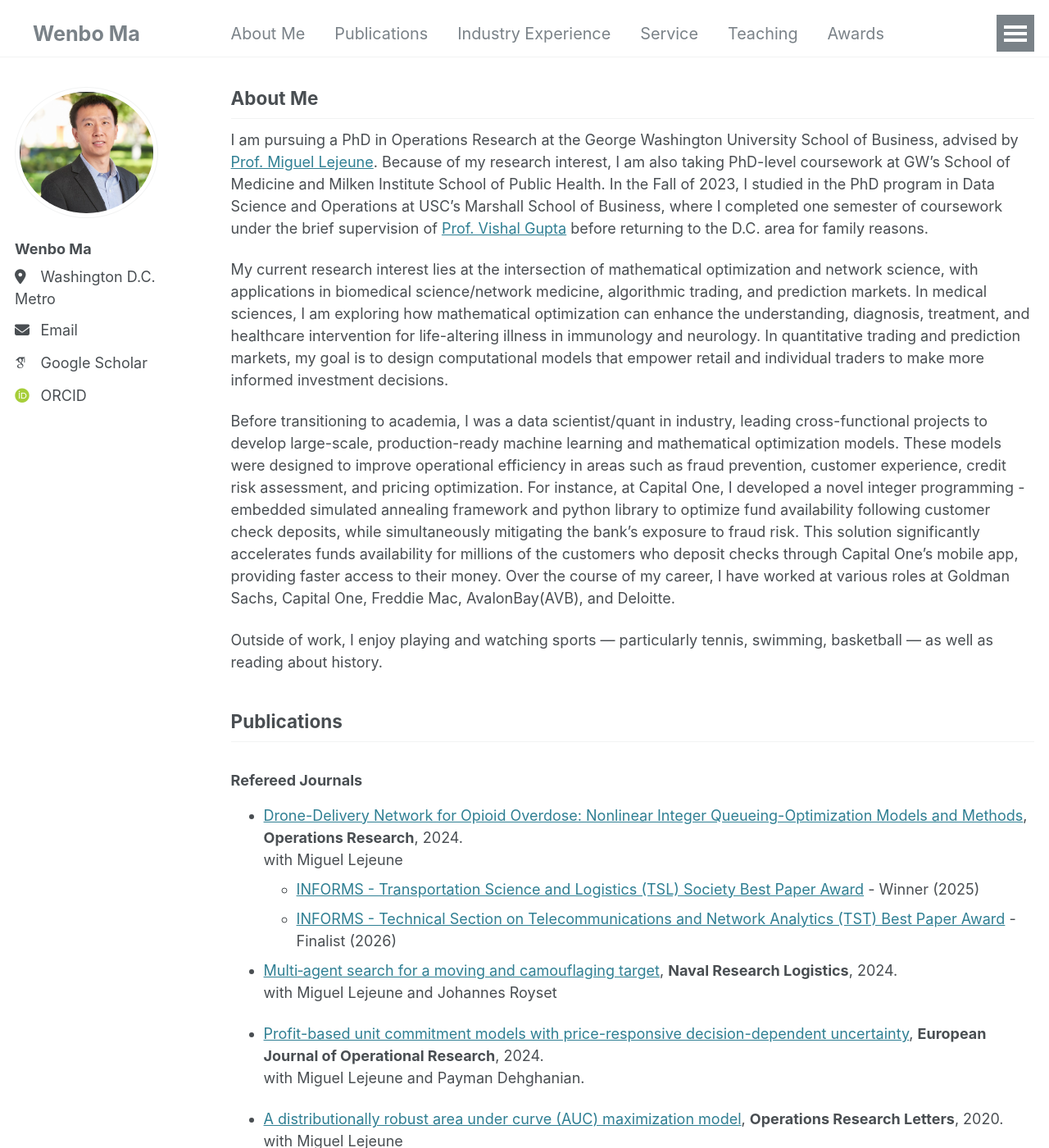
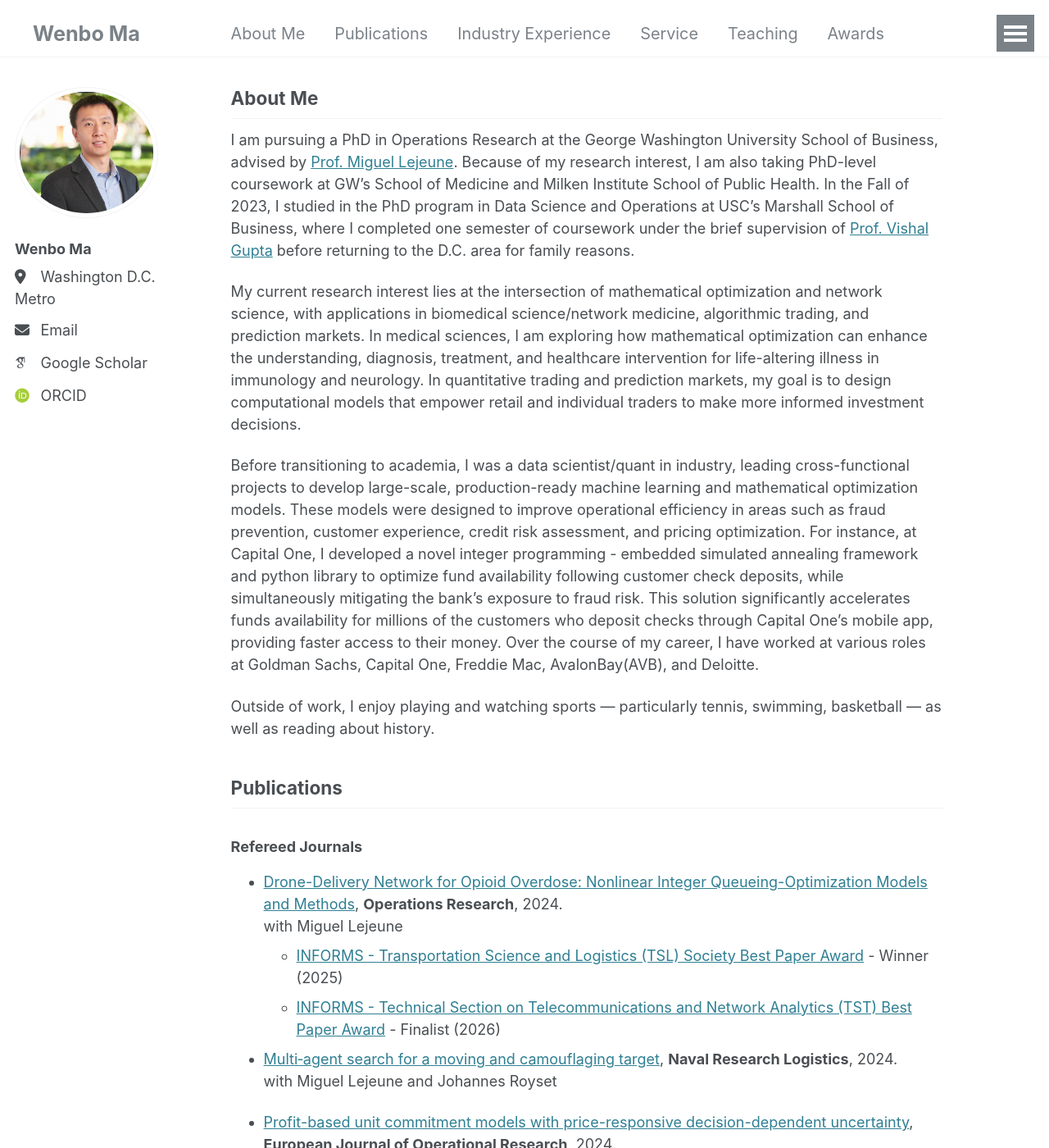
Before and after one commit to wenbo5565/wenbo5565.github.io, a Jekyll site: the page built from _pages/about.md, in a window 1280 px wide and 1400 px high. Shown: the whole window at 82% size. Built offline with Jekyll 4.4.1, drawn with Linux system fonts in a browser that asks for light colours; some web fonts are replaced.

Commit message:
End page text at the right edge of the masthead nav links
Co-Authored-By: Claude Opus 5.5 <noreply@anthropic.com>

```diff
--- a/_sass/_page.scss
+++ b/_sass/_page.scss
@@ -24,6 +24,15 @@
 
   .page__inner-wrap {
     @include full();
+
+    // end the text where the masthead nav links end (see _navigation.scss)
+    @include breakpoint($large) {
+      max-width: 609px;
+    }
+
+    @include breakpoint($x-large) {
+      max-width: 868px;
+    }
 
     .page__content,
     .page__meta,
```
